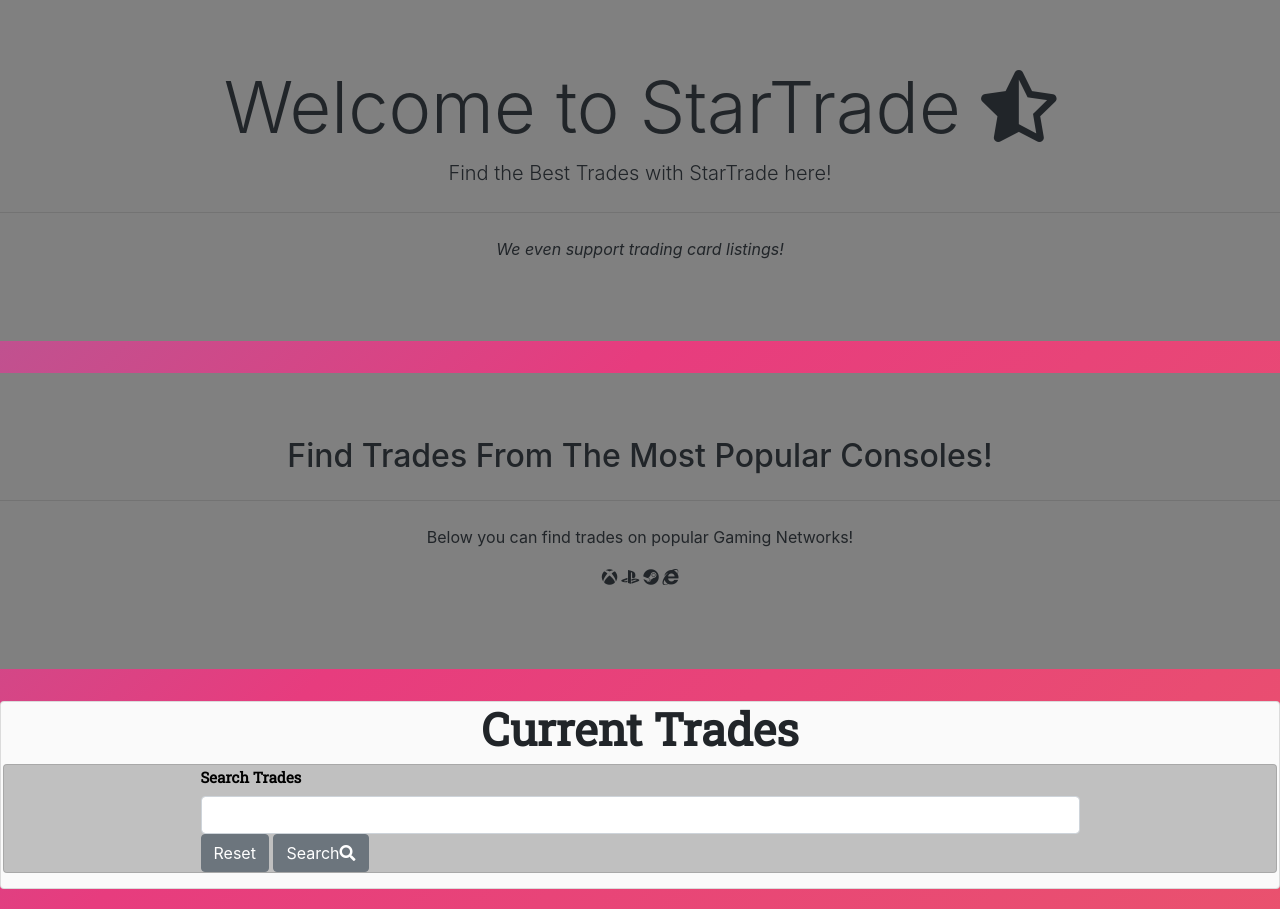
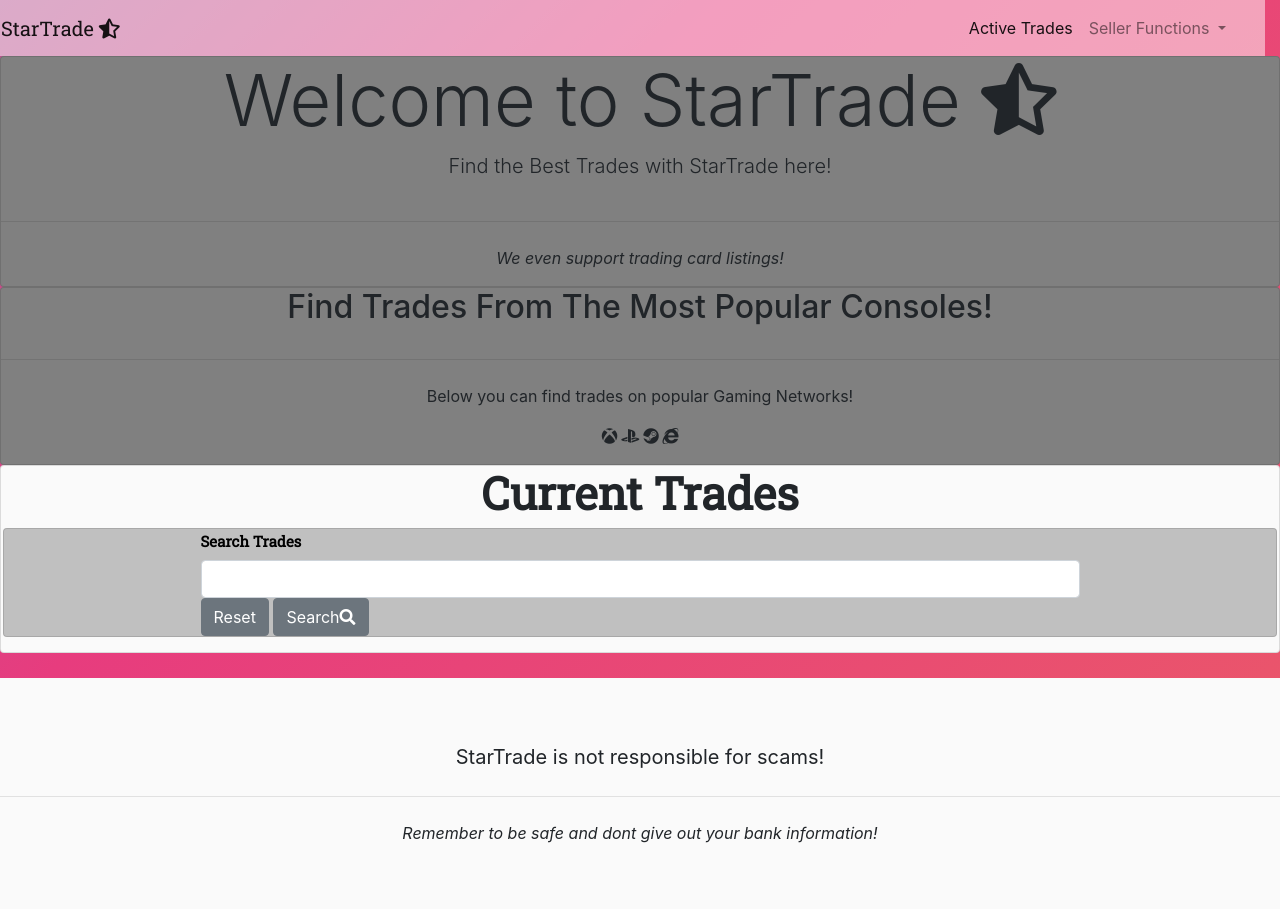
Before and after one commit to Code-Institute-Submissions/nickl98-StarTradeMS3_AugResub, a Flask app: page / in a window 1280 px wide. Shown: the top 909 px of the page. Run offline with Flask 2, Linux system fonts and the light colour scheme; the visitor is signed in with stand-in values (Sample User, id 1); data that the repository does not hold is empty; some libraries are stand-ins or nearby versions.

Commit message:
Fixed nav bar styling

```diff
--- a/static/css/style.css
+++ b/static/css/style.css
@@ -5,6 +5,9 @@
 
     font-family: 'Roboto Slab', serif;
     font-size: 15px;
+}
+.navbar-light {
+    background-color: rgba(255,255,255,0.5)
 }
 
 /* Navbar Brand */
@@ -14,13 +17,18 @@
 }
 
 .dropdown-menu {
-    background-color: gray;
+    background-color: red;
     font-family: 'Roboto Slab', serif;
     font-size: 15px;
+    z-index: 1000;
 }
 
 .dropdown-item {
     color: white;
+}
+
+.bg-back {
+    background-color: #42629a;
 }
 
 #navbarDropdownMenuLink {
--- a/templates/base.html
+++ b/templates/base.html
@@ -10,10 +10,9 @@
         {% endblock %}
         <title>StarTrade</title>
     </head>
-    {% block content %}
     <body>
-        <header class="container-fluid">
-            <nav class="navbar navbar-expand-lg navbar-dark bg-dark">
+        <header class="row w-100">
+            <nav class="navbar navbar-expand-lg navbar-light w-100">
                 <a class="navbar-brand" href="{{ url_for('get_trades') }}">StarTrade <i class="fas fa-star-half-alt"></i></a>
                 <button class="navbar-toggler" type="button" data-toggle="collapse" data-target="#navbarNav" aria-controls="navbarNav" aria-expanded="false" aria-label="Toggle navigation">
                     <span class="navbar-toggler-icon"></span>
@@ -40,6 +39,7 @@
         <script src="https://code.jquery.com/jquery-3.6.0.min.js" integrity="sha256-/xUj+3OJU5yExlq6GSYGSHk7tPXikynS7ogEvDej/m4=" crossorigin="anonymous"></script>
         <script src="{{ url_for('static', filename='js/script.js') }}"></script>
         {% endblock %}
+        {% block content %}
+        {% endblock %}
     </body>
-    {% endblock %}
 </html>
--- a/templates/trades.html
+++ b/templates/trades.html
@@ -2,7 +2,7 @@
 
 {% block content %}
 
-<div class="jumbotron jumbotron-fluid card-content">
+<div class="card card-content">
     <h1 class="display-3 text-center">Welcome to StarTrade <i class="fas fa-star-half-alt"></i></h1>
     <p class="lead text-center">Find the Best Trades with StarTrade here!</p>
     <hr class="my-4" />
@@ -11,7 +11,7 @@
     </p>
 </div>
 
-<div class="jumbotron jumbotron-fluid card-content">
+<div class="card card-content">
     <h2 class="display-5 text-center">Find Trades From The Most Popular Consoles!</h2>
     <hr class="my-4" />
     <p class="text-center">Below you can find trades on popular Gaming Networks!</p>
```
